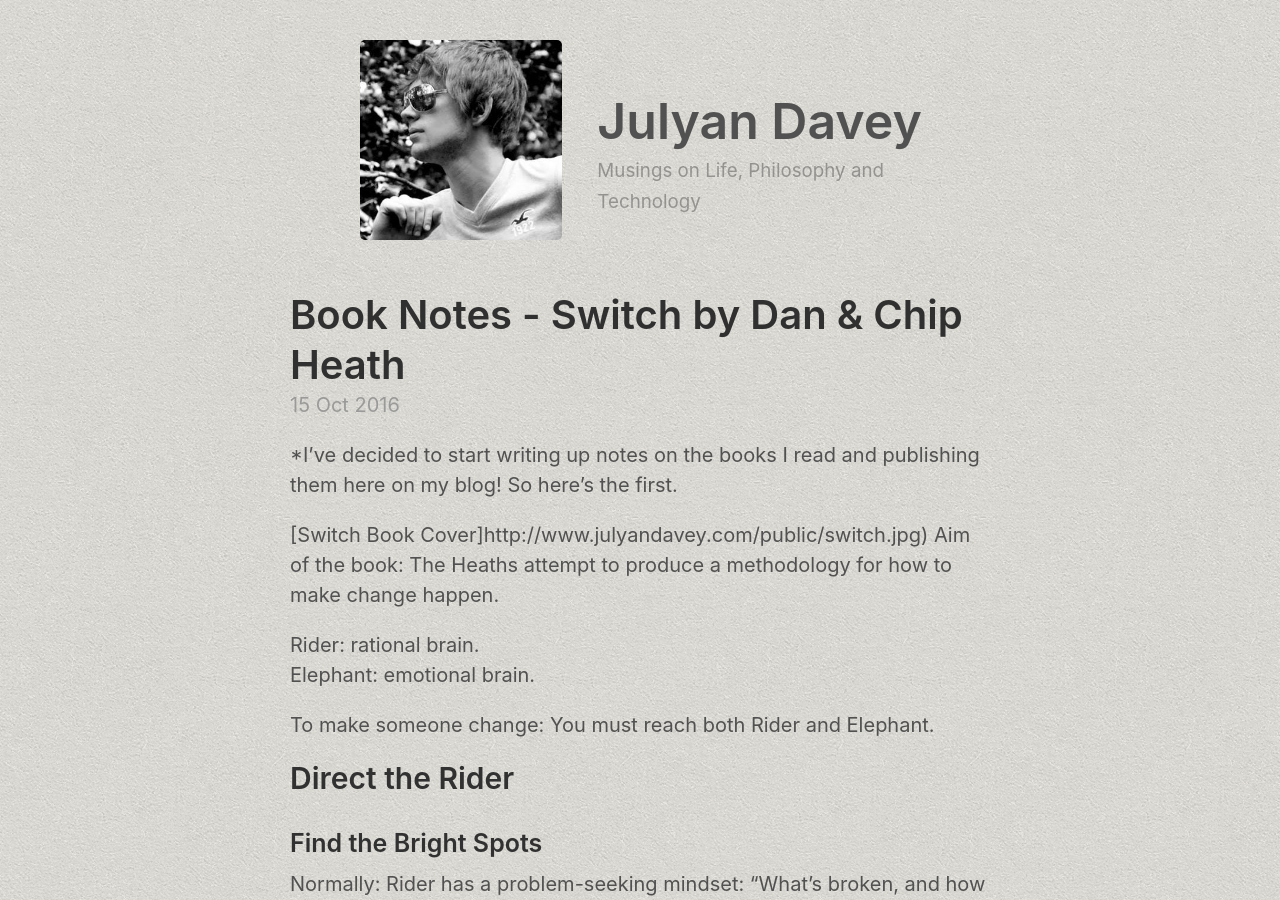
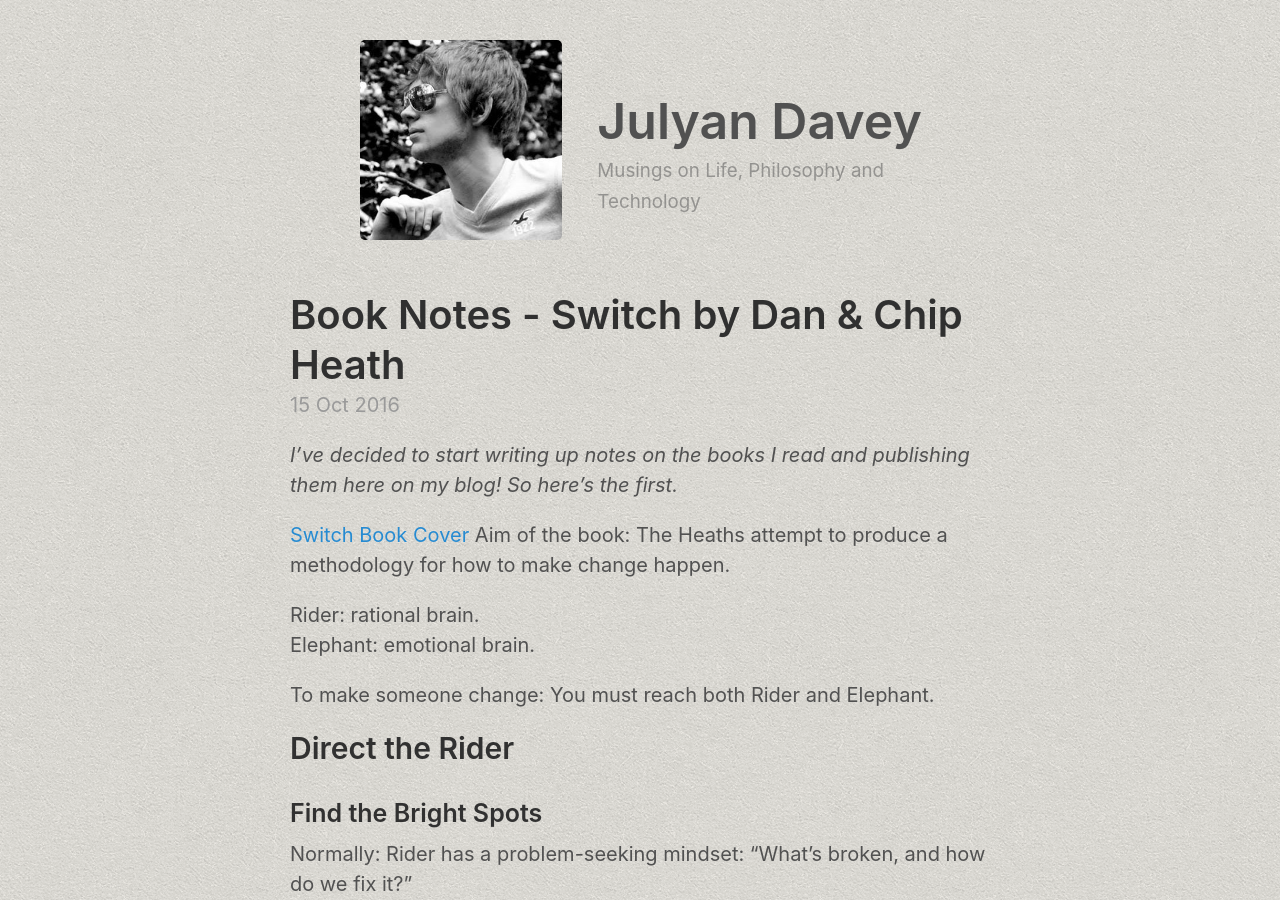
Before and after one commit to larriant/larriant.github.io, a Jekyll site: the page built from _posts/2016-10-15-booknotes-switch.md, in a window 1280 px wide and 900 px high. Built offline with Jekyll 4.4.1, drawn with Linux system fonts in a browser that asks for light colours.

```diff
--- a/_posts/2016-10-15-booknotes-switch.md
+++ b/_posts/2016-10-15-booknotes-switch.md
@@ -3,9 +3,9 @@ layout: post
 title: Book Notes - Switch by Dan & Chip Heath
 ---
 *I've decided to start writing up notes on the books I read and
-publishing them here on my blog! So here's the first.
+publishing them here on my blog! So here's the first.*
 
-[Switch Book Cover]{{ site.url }}/public/switch.jpg)
+[Switch Book Cover]({{ site.url }}/public/switch.jpg)
 Aim of the book: The Heaths attempt to produce a methodology for how to
 make change happen.
 
```
